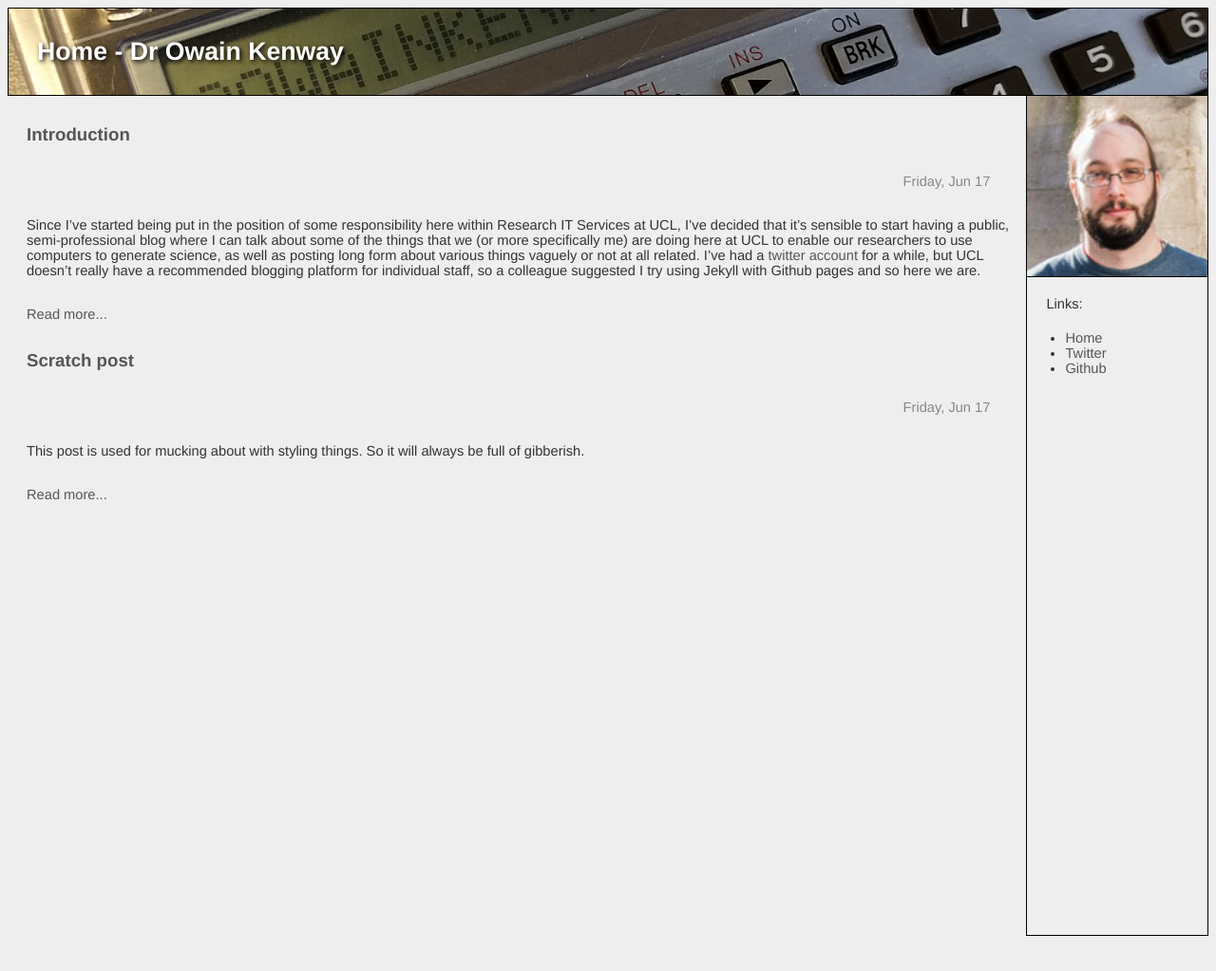
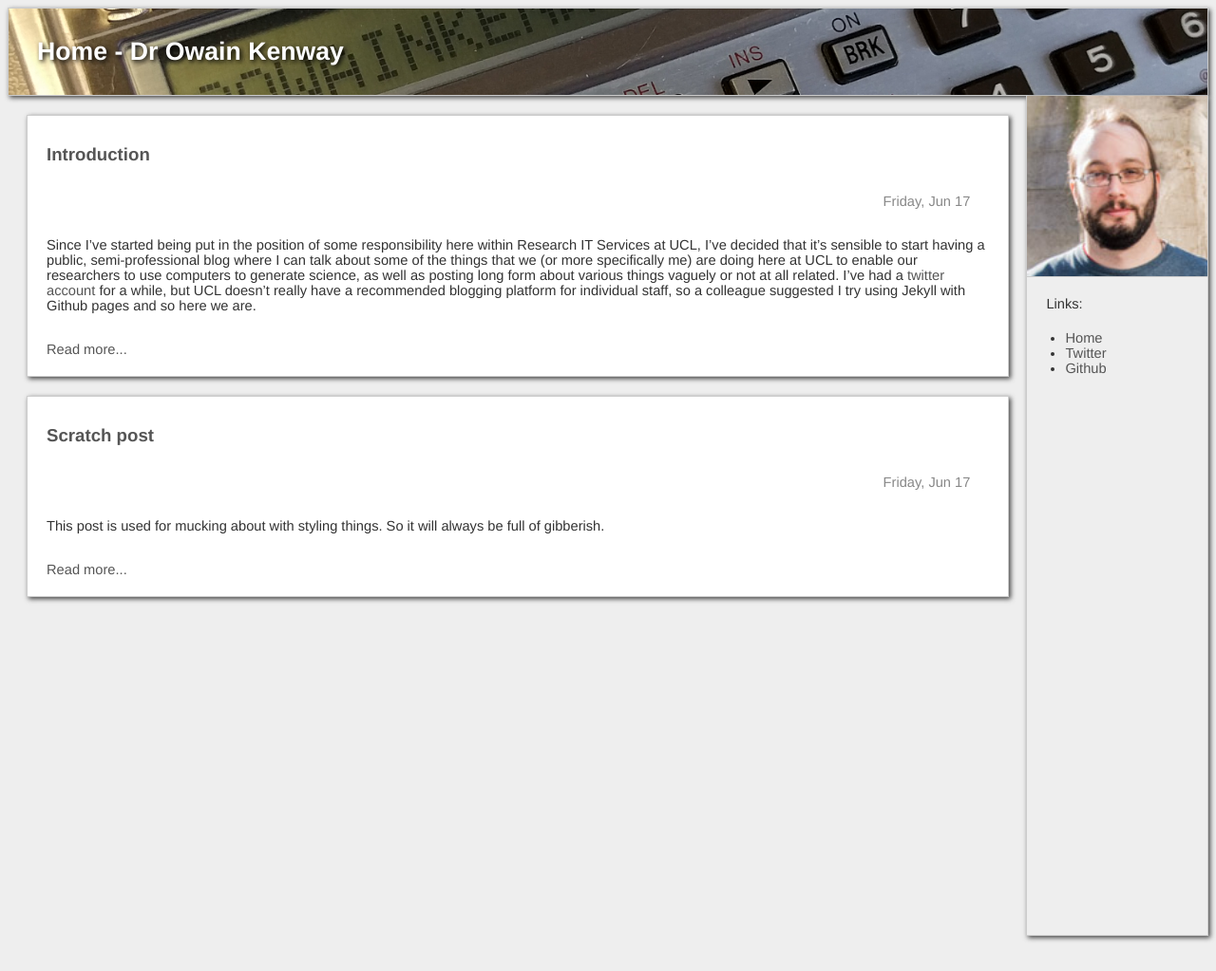
Before and after one commit to owainkenwayucl/owainkenwayucl.github.io, a Jekyll site: the page built from index.md, in a window 1280 px wide. Shown: the whole page at 95% size. Built offline with Jekyll 4.4.1, drawn with Linux system fonts in a browser that asks for light colours.

Commit message:
Prettier.

```diff
--- a/css/main.css
+++ b/css/main.css
@@ -23,10 +23,12 @@ div {
 
 article {
   border-width: 1px;
-  border-color: #333;
-  border-style: none;
+  border-color: #CCC;
+  border-style: solid;
   margin: 20px;
-
+  padding: 0px 20px 20px 20px;
+  box-shadow: 2px 2px 5px #444;
+  background-color: #fff;
 }
 
 p {
@@ -65,7 +67,8 @@ a:hover {
   background-position: center;
   border-style: solid;
   border-width: 1px;
-  border-color: #000;
+  border-color: #CCC;
+  box-shadow: 2px 2px 5px #444;
 
 }
 
@@ -97,7 +100,7 @@ a:hover {
   height: auto;
   border-width: 0px 0px 1px 0px;
   border-style: solid;
-  border-color: black;
+  border-color: #CCC;
 }
 
 .sidebartitle {
@@ -119,7 +122,9 @@ a:hover {
   min-height: 100%;
   border-width: 0px 1px 1px 1px;
   border-style: solid;
-  border-color: #000;
+  border-color: #CCC;
+  box-shadow: 2px 2px 5px #444;
+
 }
 
 #main {
```
